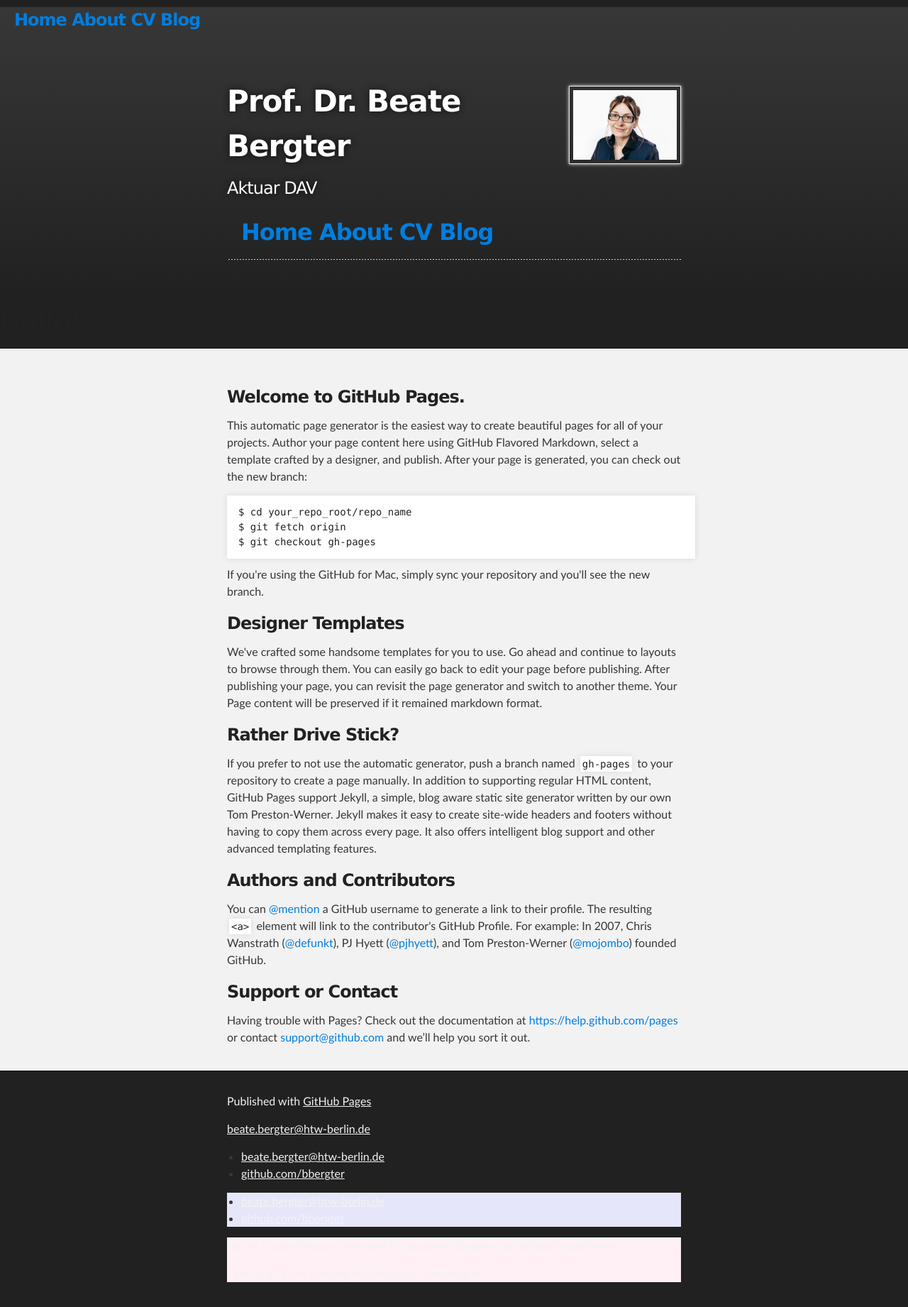
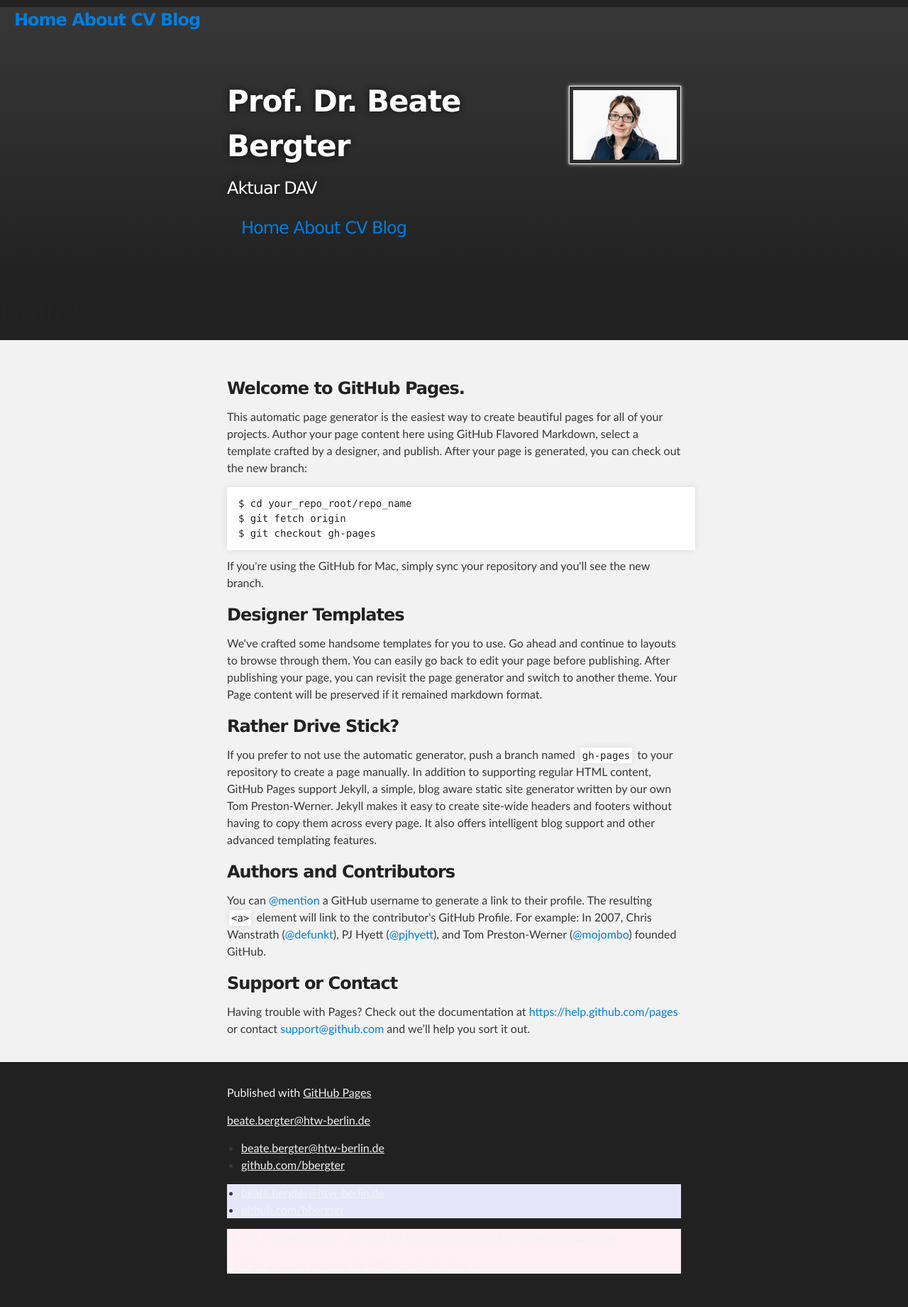
Before and after one commit to bbergter/bbergter, a Jekyll site: the page index.html, which Jekyll copies as it is, in a window 1280 px wide. Shown: the whole page at 71% size. Built offline with Jekyll 4.4.1, drawn with Linux system fonts in a browser that asks for light colours.

Commit message:
Update index.html

```diff
--- a/index.html
+++ b/index.html
@@ -46,7 +46,7 @@
           <h2 id="project_tagline">Aktuar DAV</h2>
 
 
-      <h2> <nav>
+      <h2 id="project_tagline"> <nav>
     		<ul class="nav nav-pills pull-right">
         		<a href="/">Home</a>
 	        	<a href="/about">About</a>
```
